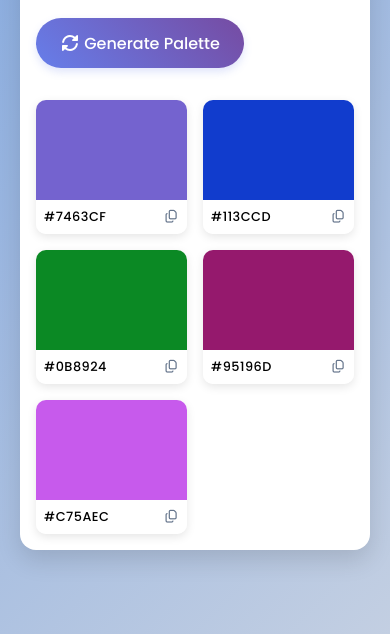
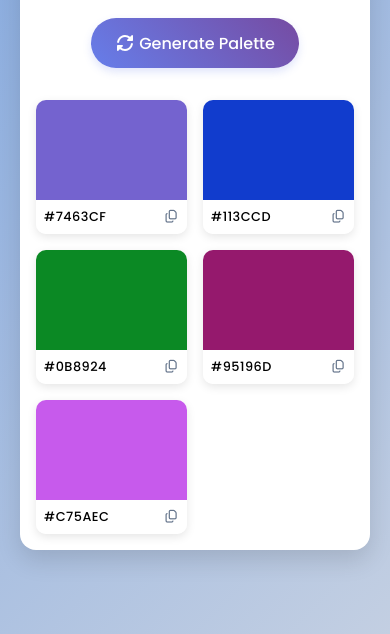
Before and after one commit to Ay-001/Color-Palette-Generator, a plain HTML site: page index.html in a window 390 px wide. Shown: the part 210-844 px from the top of the page. Drawn offline with Linux system fonts and the light colour scheme.

Commit message:
Third commit

```diff
--- a/style.css
+++ b/style.css
@@ -119,6 +119,14 @@ h1::after {
     .palette-container {
         grid-template-columns: repeat(auto-fit, minmax(100px, 1fr));
     }
+    #generate-btn {
+        display: block;
+        margin-left: auto;
+        margin-right: auto;
+    }
+
+
+
 }
 
 @media (max-width: 480px) {
```
